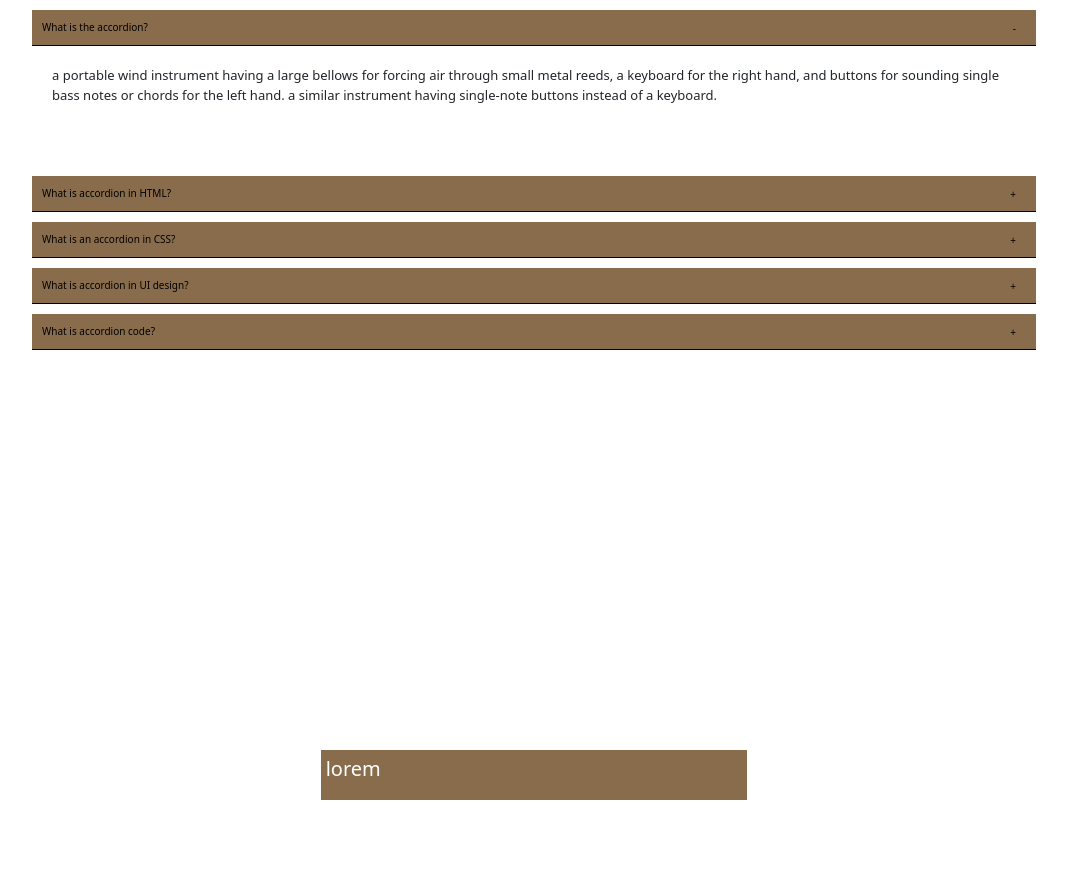
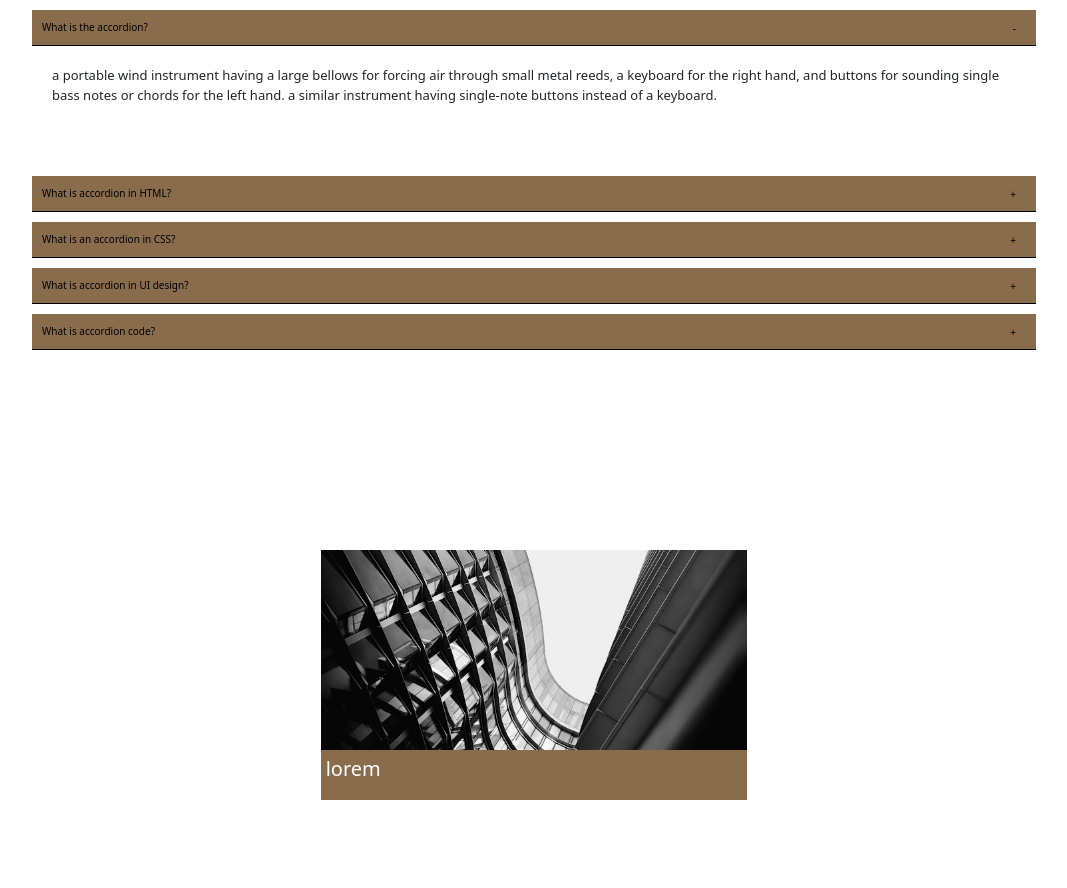
Before and after one commit to NayanMachhi007/Component, a plain HTML site: page index.html in a window 1280 px wide. Shown: the top 888 px of the page, without its empty margins (106-1173 px from the left). Drawn offline with nearby package versions, Linux system fonts and the light colour scheme; the site is published under a folder, as on GitHub Pages, so addresses that start at the root find nothing.

Commit message:
new code udpated now

```diff
--- a/sass/main.scss
+++ b/sass/main.scss
@@ -76,7 +76,7 @@ html {
   position: relative;
 
   .signpost-img {
-    background-image: url(/images/signpost-1.jpg);
+    background-image: url(../images/signpost-1.jpg);
     background-repeat: no-repeat;
     background-position: center;
     background-size: cover;
```
Also changed, not shown: sass/main.css, 1 other file.
